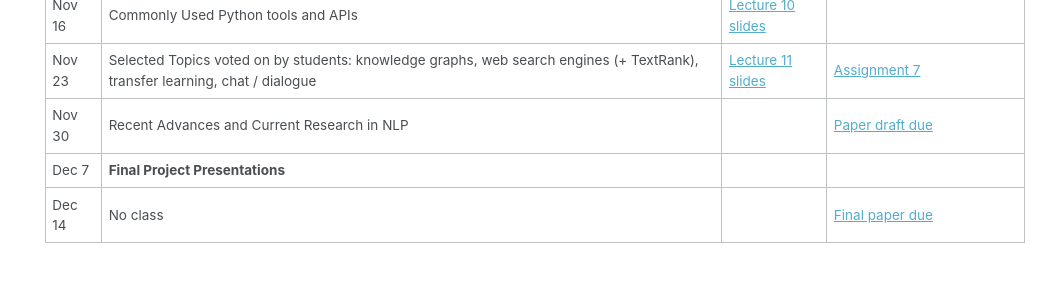
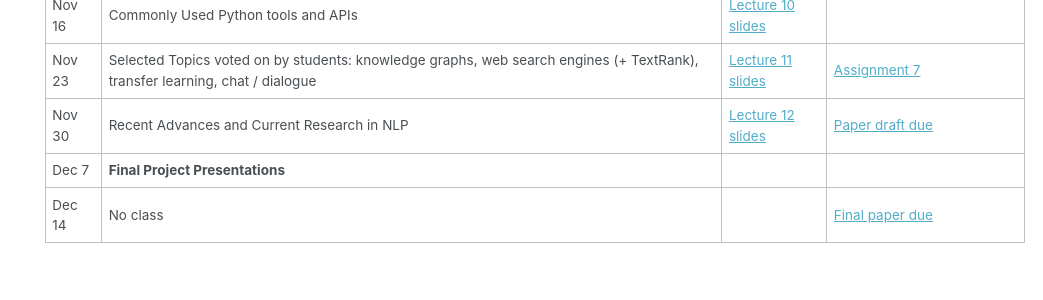
Before and after one commit to rasikabh/rasikabh.github.io, a Jekyll site: the page built from _pages/nlp2020.md, in a window 1280 px wide and 900 px high, scrolled down 1255 px. Shown: the part 153-453 px from the top of the window, without its empty margins (237-1280 px from the left). Built offline with Jekyll 4.4.1, drawn with Linux system fonts in a browser that asks for light colours.

Commit message:
Update nlp2020.md

```diff
--- a/_pages/nlp2020.md
+++ b/_pages/nlp2020.md
@@ -46,7 +46,7 @@ The course will cover basic implementations in Python as well as APIs and tools
 | Nov 9  | Deep Learning and Language Models                                                             | [Lecture 9 slides](https://docs.google.com/presentation/d/1Vjp3yz9069paBQsTLDkd2f0KJ0zMAlsWAvt0SN-qJ4A/edit?usp=sharing) |                |
 | Nov 16 | Commonly Used Python tools and APIs                                                           | [Lecture 10 slides](https://docs.google.com/presentation/d/17SR2pUYjU1qxXE4A1seTvoQ2qwBw7ecTJ_2CO9Ozzls/edit?usp=sharing) |                |
 | Nov 23 | Selected Topics voted on by students: knowledge graphs, web search engines (+ TextRank), transfer learning, chat / dialogue  | [Lecture 11 slides](https://docs.google.com/presentation/d/14-mg4xUFKldmJ4i1wFuUJmcOg1xhKm6jZyhtinnomIg/edit?usp=sharing) | [Assignment 7](https://docs.google.com/document/d/1zsvBJgELGX-cl0FNIASgcGXYHg82NWU2bKSeg0HS5zE/edit?usp=sharing) |
-| Nov 30 | Recent Advances and Current Research in NLP                                                   |        | [Paper draft due](https://rasikabh.github.io/nlp2020/#final-project) |
+| Nov 30 | Recent Advances and Current Research in NLP                                                   | [Lecture 12 slides](https://docs.google.com/presentation/d/1RdraHQNL6-aGoFebpGyqI55wzq4oqvFwkzsehFScrbA/edit?usp=sharing) | [Paper draft due](https://rasikabh.github.io/nlp2020/#final-project) |
 | Dec 7  | **Final Project Presentations**                                                               |        |                |
 | Dec 14 | No class                                                                                      |        | [Final paper due](https://rasikabh.github.io/nlp2020/#final-project) |
 
```
